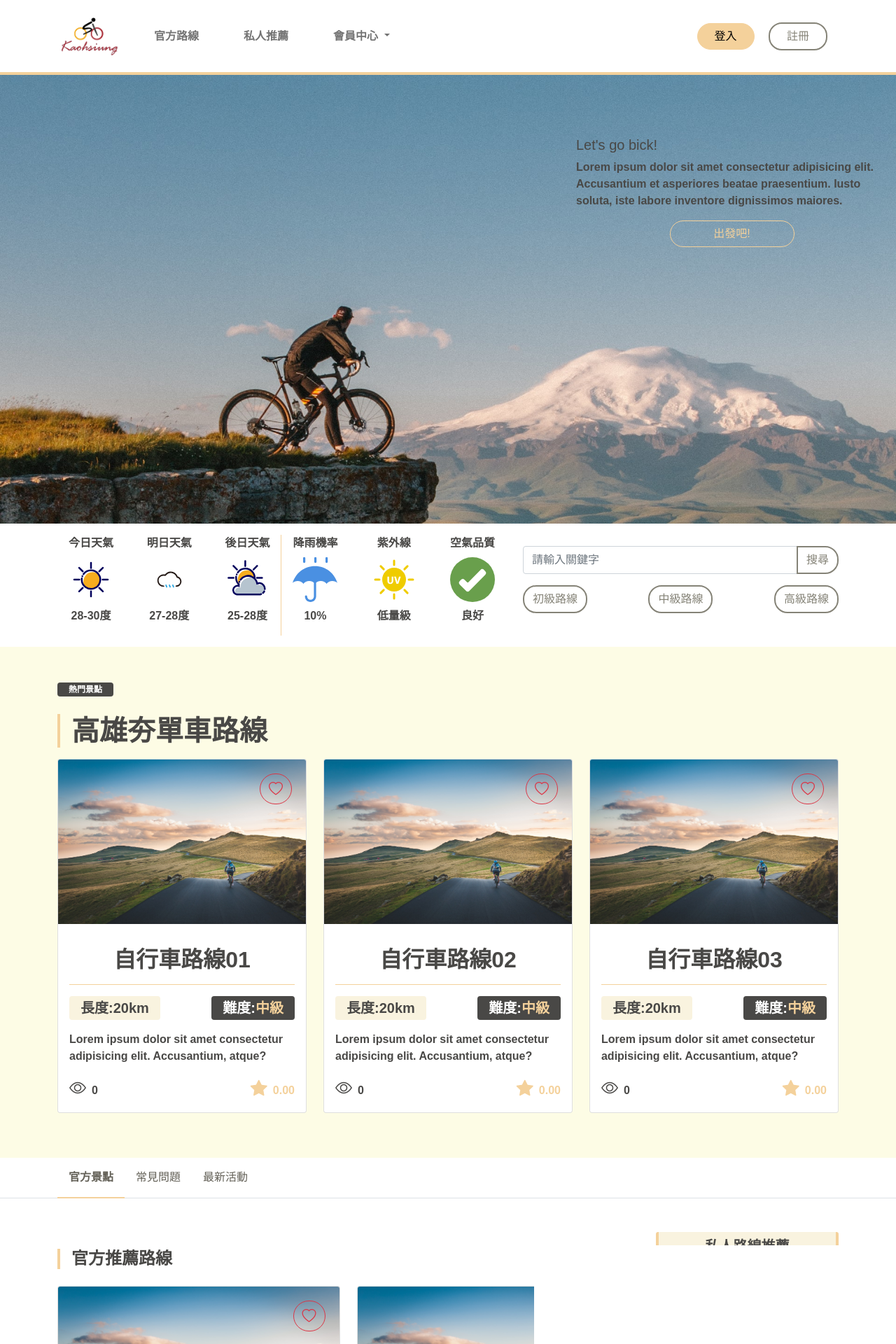
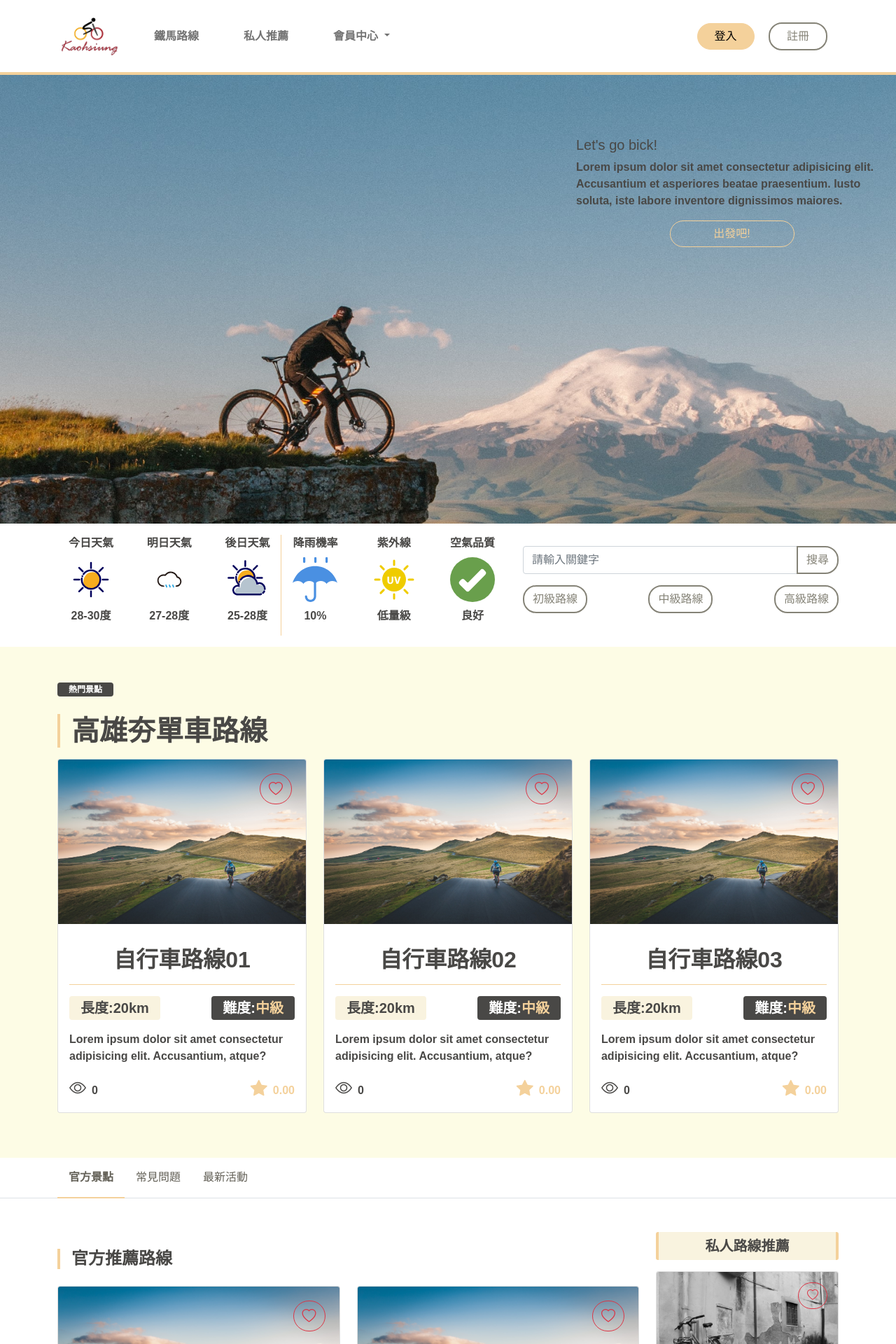
Before and after one commit to phoebe4561/bike-web, an ASP.NET MVC app: page / in a window 1280 px wide. Shown: the top 1920 px of the page at 70% size. Run offline with ASP.NET Core 8 and stand-ins for ASP.NET MVC 5, Linux system fonts and the light colour scheme; the project's own start-up code is not run, and a stand-in starts its controllers and pages; some libraries are stand-ins or nearby versions.

Commit message:
layout change 1018

```diff
--- a/bike-web/Views/Shared/_Layout.cshtml
+++ b/bike-web/Views/Shared/_Layout.cshtml
@@ -34,7 +34,7 @@
                 <div class="collapse navbar-collapse" id="navbarSupportedContent">
                     <ul class="navbar-nav me-auto mb-2 mb-lg-0">
                         <li class="nav-item px-lg-4 px-0">
-                            <a class="nav-link" href="/Home/officialRoute">官方路線</a>
+                            <a class="nav-link" href="/Home/officialRoute">鐵馬路線</a>
                         </li>
                         <li class="nav-item px-lg-4 px-0">
                             <a class="nav-link" href="/Home/privateRoute">私人推薦</a>
```
